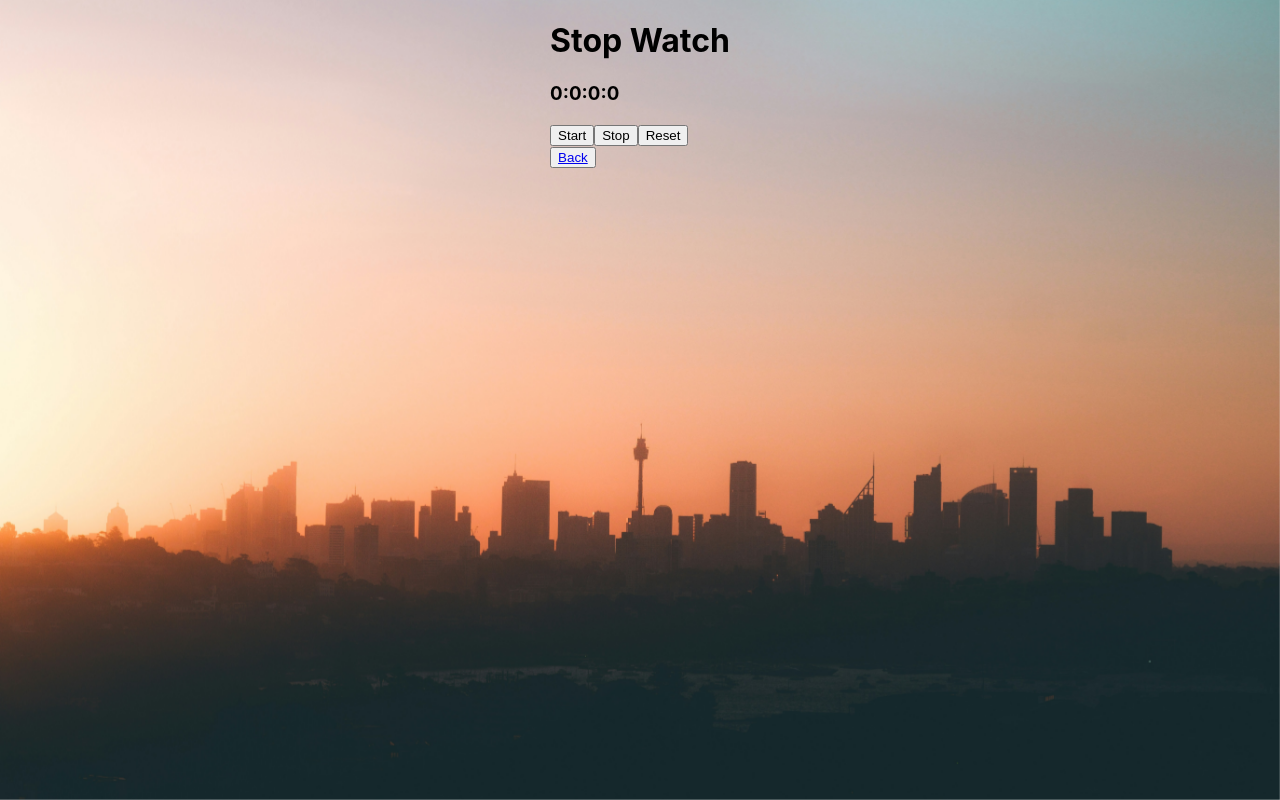
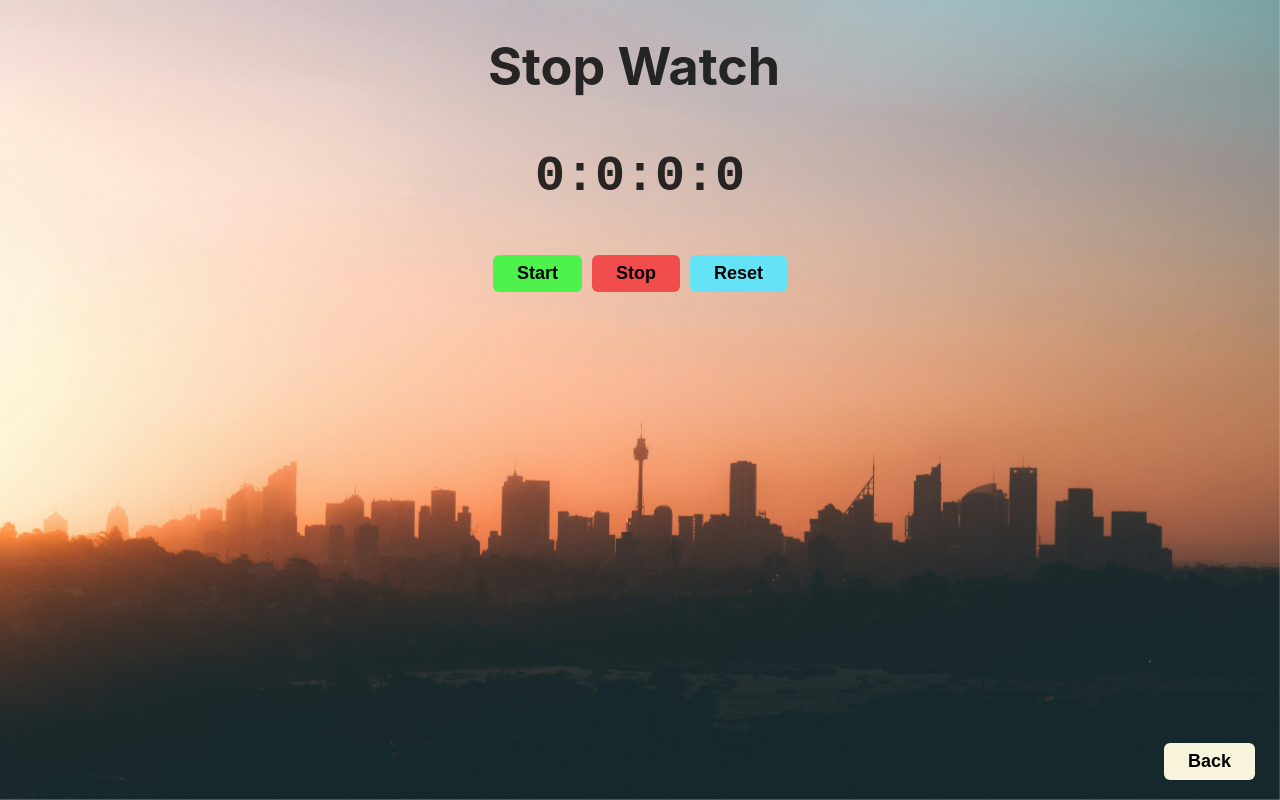
Before and after one commit to zahraRostami1999/digital-clock-app, a React (Create React App) app: page /stopWatch in a window 1280 px wide. Built offline with nearby package versions, Linux system fonts and the light colour scheme.

Commit message:
edit StopWatch style: design and brim center

```diff
--- a/src/StopWatch.module.css
+++ b/src/StopWatch.module.css
@@ -0,0 +1,64 @@
+.container{
+    width: 30%;
+    height: 50%;
+    display: flex;
+    justify-content: center;
+    align-items: start;
+    flex-wrap: wrap;
+    color: rgba(22, 22, 22, 0.915);
+}
+
+.container h1{
+    font-size: 52px;
+}
+
+.container h3{
+    text-align: center;
+    font-size: 50px;
+    font-family: monospace;
+
+}
+
+.btns{
+    display: flex;
+    justify-content: space-around;
+    width: 100%;
+}
+
+.container button{
+    font-weight: 600;
+    cursor: pointer;
+    border: none;
+    border-radius: 6px;
+    font-size: 18px;
+    padding: 8px 24px;
+    margin: 0 5px;
+}
+
+.startBtn{
+    background-color: rgb(77, 242, 77);
+}
+
+.stopBtn{
+    background-color: rgb(242, 77, 77);
+}
+
+.resetBtn{
+    background-color: rgb(100, 227, 246);
+}
+
+.backBtn{
+    position:fixed;
+    bottom: 20px;
+    right: 20px;
+    padding: 10px 10px;
+    border-radius: 6px;
+    border: none;
+    font-weight: bold;
+    background-color: #f8f4db;
+}
+
+.backBtn a{
+    color: black;
+    text-decoration: none;
+}
```
